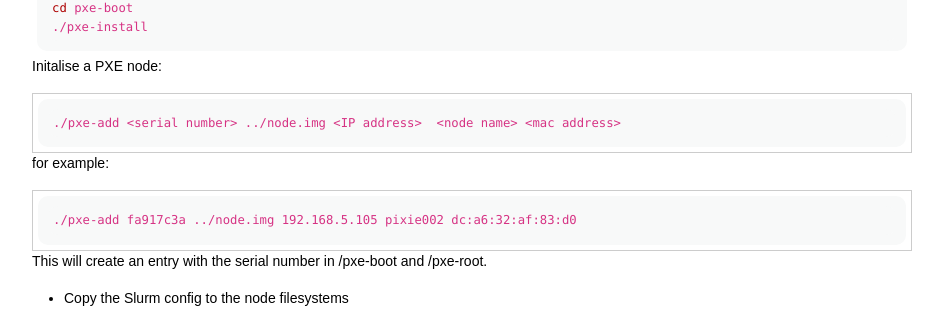
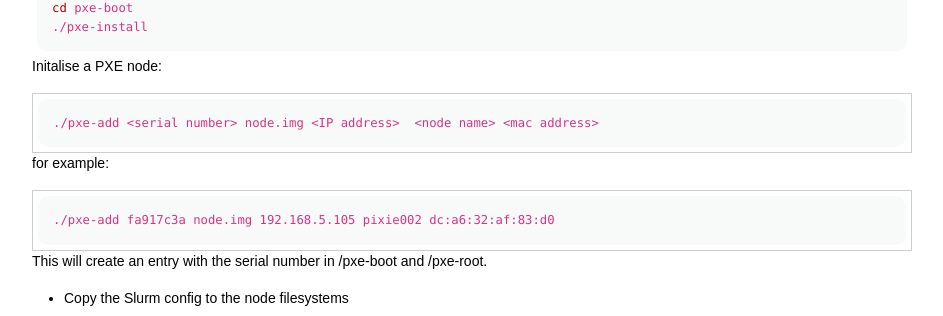
Before and after one commit to carpentriesoffline/CarpentriesOffline.github.io, a Jekyll site: the page built from miniHPC_step_by_step.md, in a window 1280 px wide and 900 px high, scrolled down 7203 px. Shown: the part 351-667 px from the top of the window, without its empty margins (168-1111 px from the left). Built offline with Jekyll 4.4.1, drawn with Linux system fonts in a browser that asks for light colours.

````diff
--- a/miniHPC_step_by_step.md
+++ b/miniHPC_step_by_step.md
@@ -35,26 +35,26 @@ When using the The Raspberry Pi Imager, select the Device and OS.
 
 The OS selection should be `Raspberry Pi OS (other)` -> `Raspberry Pi OS Lite (64-bit)`.
 
-![image alt >](../images/screenshots/imager-hero-shot.png)
+![image alt >](images/screenshots/imager-hero-shot.png)
 
 Selecting the device:
 
-![image alt >](../images/screenshots/imager-device-selection.png)
+![image alt >](images/screenshots/imager-device-selection.png)
 
 
 Selecting the OS:
 
-![](../images/screenshots/imager-OS-selection-1.png)
+![](images/screenshots/imager-OS-selection-1.png)
 
-![](../images/screenshots/imager-OS-selection-2.png)
+![](images/screenshots/imager-OS-selection-2.png)
 
 After this, please select the sdcard you would like to flash the image on, Then press `NEXT`.
 
-![](../images/screenshots/imager-sd-card-selection.png)
+![](images/screenshots/imager-sd-card-selection.png)
 
 it will ask if the user wants to do any customisation, select `EDIT SETTINGS`.
 
-![](../images/screenshots/imager-customiser-dialog.png)
+![](images/screenshots/imager-customiser-dialog.png)
 
 This will show a pop-up window where the following configuration options can be defined for your set-up (below are examples) such that your OS is pre-configured upon first boot.
 
@@ -63,22 +63,22 @@ This will show a pop-up window where the following configuration options can be
 1. Password: `*****`
 1. WiFI SSID and Password: Enter your WiFi details
 
-![](../images/screenshots/imager-os-config.png)
+![](images/screenshots/imager-os-config.png)
 
 Then go to the `SERVICES` tab and enable SSH with password authentication (alternatively, adding a ssh public key). If you would like to set up easy access to the Pi via an ssh key, please see [here](ssh-setup.md).
 
 _TODO: Section on generating an ssh key-pair._
 
-![](../images/screenshots/imager-pwd-setup.png)
+![](images/screenshots/imager-pwd-setup.png)
 
 
 After, saving this, select `YES` to apply the configuration.
 
-![](../images/screenshots/imager-os-config-apply.png)
+![](images/screenshots/imager-os-config-apply.png)
 
 Confim writing to the sdcard (please backup any data on the sdcard, any existing data will be **LOST!**)
 
-![](../images/screenshots/imager-confirm-sdcard-write.png)
+![](images/screenshots/imager-confirm-sdcard-write.png)
 
 # Installing SLURM/HPC
 
@@ -265,12 +265,12 @@ cd pxe-boot
 
 Initalise a PXE node:
 ```
-./pxe-add <serial number> ../node.img <IP address>  <node name> <mac address>
+./pxe-add <serial number> node.img <IP address>  <node name> <mac address>
 ```
 
 for example:
 ```
-./pxe-add fa917c3a ../node.img 192.168.5.105 pixie002 dc:a6:32:af:83:d0
+./pxe-add fa917c3a node.img 192.168.5.105 pixie002 dc:a6:32:af:83:d0
 ```
 
 This will create an entry with the serial number in /pxe-boot and /pxe-root.
````
